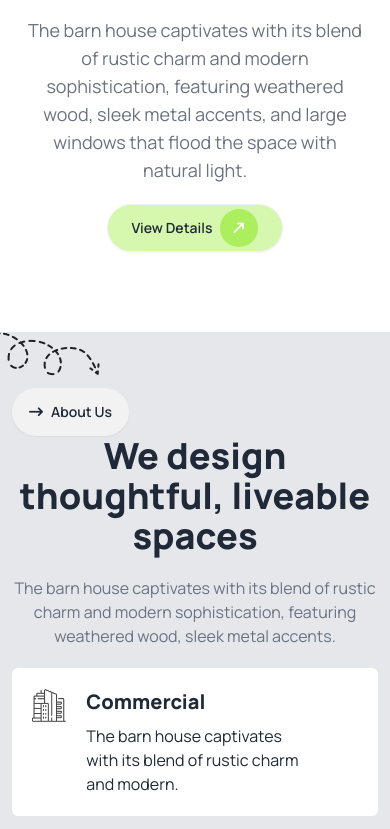
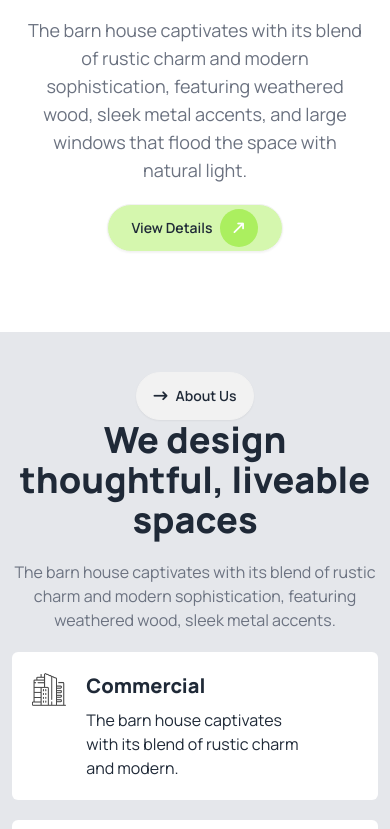
Before and after one commit to Anonda25/assignment-03, a plain HTML site: page index.html in a window 390 px wide. Shown: the part 537-1366 px from the top of the page. Drawn offline with nearby package versions, Linux system fonts and the light colour scheme.

Commit message:
the bg-image hidden done

```diff
--- a/css/style.css
+++ b/css/style.css
@@ -8,7 +8,7 @@
     background-size: cover;
 }
 
-.bg-image {
+.image {
     background: url('../assets/Vector.png');
     background-repeat: no-repeat;
 }
--- a/index.html
+++ b/index.html
@@ -109,20 +109,25 @@
     <!-- main section -->
     <main>
         <!-- About section -->
-        <section class="bg-gray-200 lg:p-20 mt-20  py-10 relative">
+        <section class="bg-gray-200 lg:p-20 mt-20  py-10 ">
 
             <div class=" grid grid-cols-1 lg:grid-cols-2 lg:w-3/4 mx-auto gap-5 px-3">
                 <!-- text content -->
                 <div >
-                    <div class="bg-image  pb-14 -ml-10 -mt-10"></div>
+                   <div class="lg:block hidden">
+                    <div class="image  pb-14 -ml-10 -mt-10   w-2/5"></div>
+                   </div>
+                   <div class="flex justify-center lg:justify-start">
                     <a href="#" class="btn rounded-3xl lg:ml-0  "><i class="fa-solid fa-arrow-right-long "></i>About Us</a>
-
+                   </div>
+                    <div>
                         <h1 class="text-4xl font-extrabold mb-5 text-center lg:text-left">We design thoughtful, liveable
                             spaces</h1>
                         <p class="text-gray-500 text-center lg:text-left">The barn house captivates with its blend of
                             rustic
                             charm and
                             modern sophistication, featuring weathered wood, sleek metal accents.</p>
+                    </div>
                     <!-- frist card -->
                     <div class="flex gap-5 bg-white p-5 mt-5 rounded-md lg:items-center ">
                         <div>
--- a/tailwind.config.js
+++ b/tailwind.config.js
@@ -4,7 +4,6 @@ module.exports = {
     theme: {
         extend: {
             colors: {
-                clifford: '#da373d',
                 'primary-1':'#ABEF5F'
             },
         },
```
Lines whose indentation alone changed are shown as unchanged.
